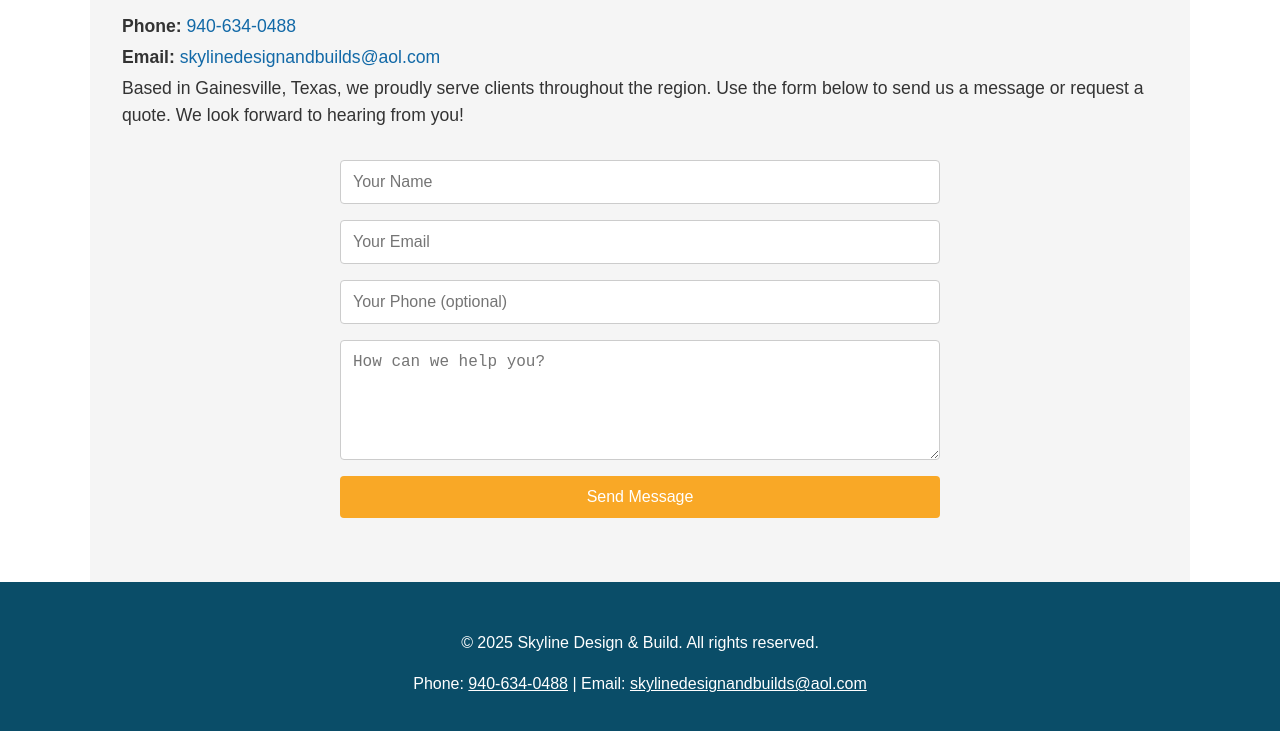
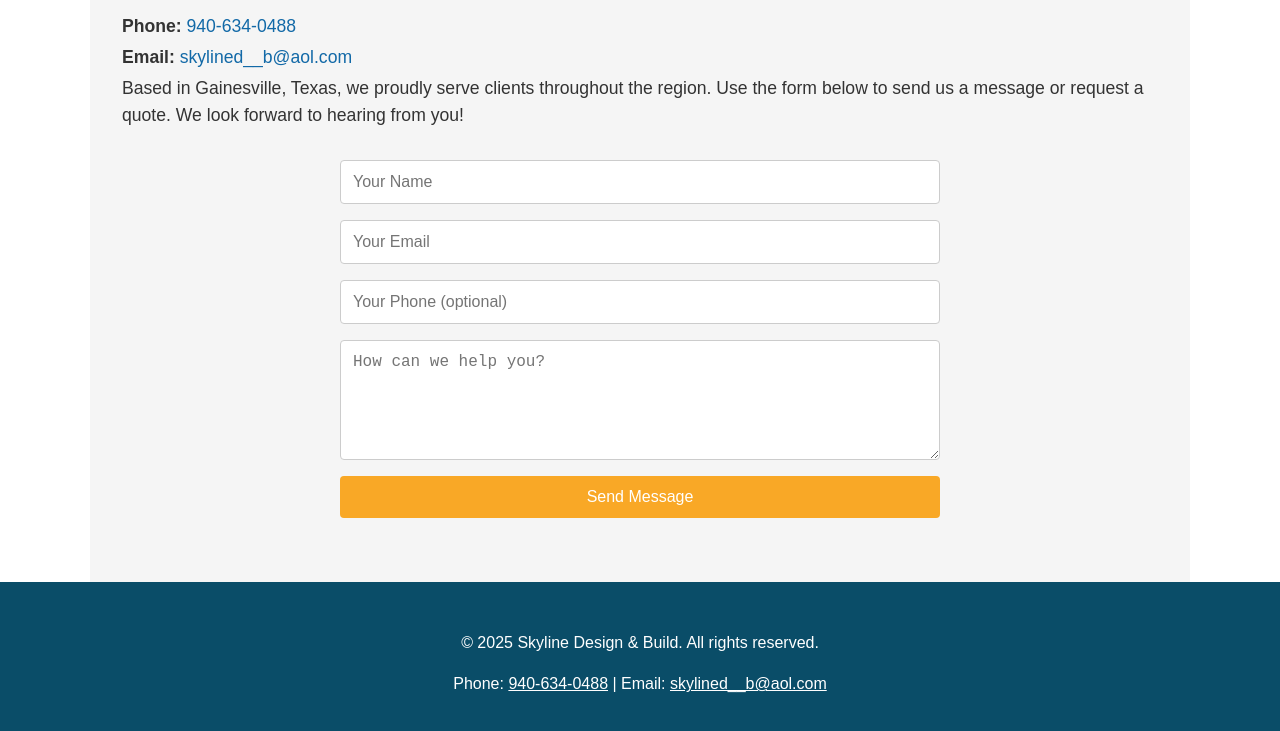
Before and after one commit to edgarmorales0412/skylinedesignbuilds, a plain HTML site: page contact.html in a window 1280 px wide. Shown: the part 547-1278 px from the top of the page. Drawn offline with Linux system fonts and the light colour scheme.

Commit message:
Update contact email address to skylined__b@aol.com

```diff
--- a/contact.html
+++ b/contact.html
@@ -35,7 +35,7 @@
     <h2>Get in Touch</h2>
     <div class="contact-details">
       <p><strong>Phone:</strong> <a href="tel:9406340488">940‑634‑0488</a></p>
-      <p><strong>Email:</strong> <a href="mailto:skylinedesignandbuilds@aol.com">skylinedesignandbuilds@aol.com</a></p>
+      <p><strong>Email:</strong> <a href="mailto:skylined__b@aol.com">skylined__b@aol.com</a></p>
       <p>Based in Gainesville, Texas, we proudly serve clients throughout the region. Use the form below to send us a message or request a quote. We look forward to hearing from you!</p>
     </div>
     <div class="contact-form">
@@ -53,7 +53,7 @@
   <footer>
     <div class="container">
       <p>&copy; 2025 Skyline Design &amp; Build. All rights reserved.</p>
-      <p>Phone: <a href="tel:9406340488">940‑634‑0488</a> | Email: <a href="mailto:skylinedesignandbuilds@aol.com">skylinedesignandbuilds@aol.com</a></p>
+      <p>Phone: <a href="tel:9406340488">940‑634‑0488</a> | Email: <a href="mailto:skylined__b@aol.com">skylined__b@aol.com</a></p>
     </div>
   </footer>
 </body>
```
